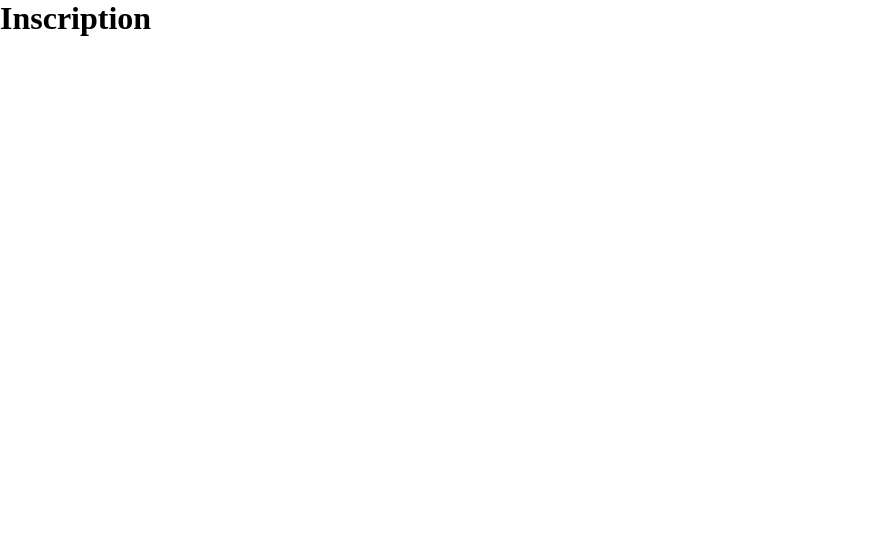
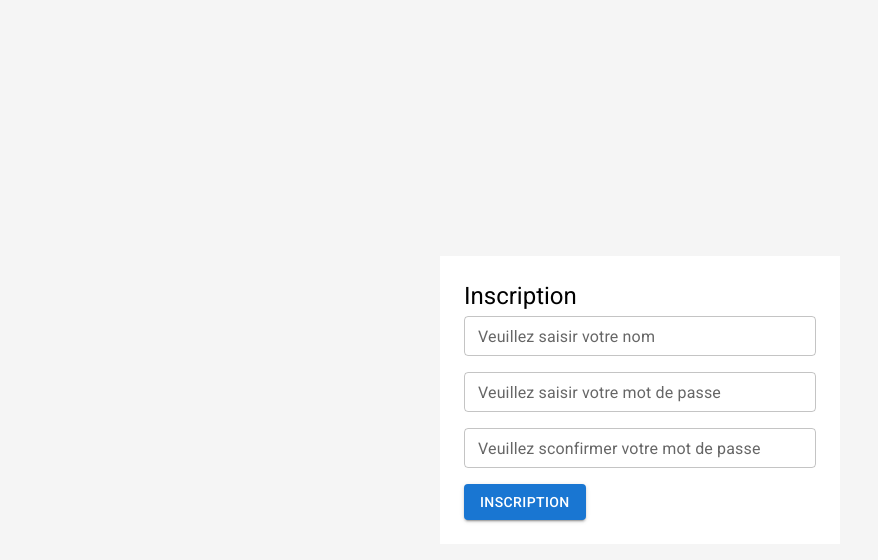
Before and after one commit to vanparfait/miniRseauSocial, a React (Vite) app: page /inscription in a window 1280 px wide. Shown: the top 560 px of the page, without its empty margins (0-878 px from the left). Built offline with nearby package versions, Linux system fonts and the light colour scheme.

Commit message:
Creation du formulaire d'inscription

```diff
--- a/index.html
+++ b/index.html
@@ -4,13 +4,18 @@
 <head>
   <meta charset="UTF-8" />
   <link rel="icon" type="image/svg+xml" href="/vite.svg" />
+  <link rel="preconnect" href="https://fonts.googleapis.com">
+  <link rel="stylesheet" href="https://fonts.googleapis.com/css2?family=Roboto:wght@300;400;500;600;700&display=swap" />
   <meta name="viewport" content="width=device-width, initial-scale=1.0" />
   <title>Mini Reseau Social</title>
   <style>
+    @import url('https://fonts.googleapis.com/css2?family=Open+Sans&family=Raleway:wght@100;400&display=swap');
+
     * {
       margin: 0;
       padding: 0;
       box-sizing: border-box;
+      font-family: 'Open Sans', sans-serif;
     }
   </style>
 </head>
--- a/src/pages/connexion/Connexion.jsx
+++ b/src/pages/connexion/Connexion.jsx
@@ -1,9 +1,5 @@
 const Connexion = () => {
-  return (
-    <div>
-      <h1>connexion</h1>
-    </div>
-  );
+  return <div>connexion</div>;
 };
 
 export default Connexion;
--- a/src/pages/dashboard/Dashboard.jsx
+++ b/src/pages/dashboard/Dashboard.jsx
@@ -1,5 +1,3 @@
-import React from "react";
-
 const Dashboard = () => {
   return (
     <div>
--- a/src/pages/inscription/Inscription.jsx
+++ b/src/pages/inscription/Inscription.jsx
@@ -1,10 +1,58 @@
-import React from "react";
+import { Box, Button, Stack, TextField, Typography } from "@mui/material";
 
 const Inscription = () => {
   return (
-    <div>
-      <h1>Inscription</h1>
-    </div>
+    <Stack
+      alignItems={"center"}
+      justifyContent={"center"}
+      width={"100%"}
+      height={"100vh"}
+      backgroundColor={"#f5f5f5"}
+      //   backgroundColor={"red"}
+    >
+      <Box
+        width={400}
+        sx={{
+          backgroundColor: "#fff",
+          padding: 3,
+        }}
+      >
+        <Typography variant="h5">Inscription</Typography>
+        <form
+          style={{
+            marginTop: 4,
+          }}
+        >
+          <Stack direction={"column"} gap={2}>
+            <TextField
+              id="filled-basic"
+              label="Veuillez saisir votre nom"
+              variant="outlined"
+              fullWidth
+              size="small"
+            />
+            <TextField
+              id="filled-basic"
+              label="Veuillez saisir votre mot de passe"
+              variant="outlined"
+              fullWidth
+              size="small"
+              type="password"
+            />
+            <TextField
+              id="filled-basic"
+              label="Veuillez sconfirmer votre mot de passe"
+              variant="outlined"
+              fullWidth
+              size="small"
+            />
+          </Stack>
+          <Button type="submit" sx={{ marginTop: 2 }} variant="contained">
+            Inscription
+          </Button>
+        </form>
+      </Box>
+    </Stack>
   );
 };
 
```
